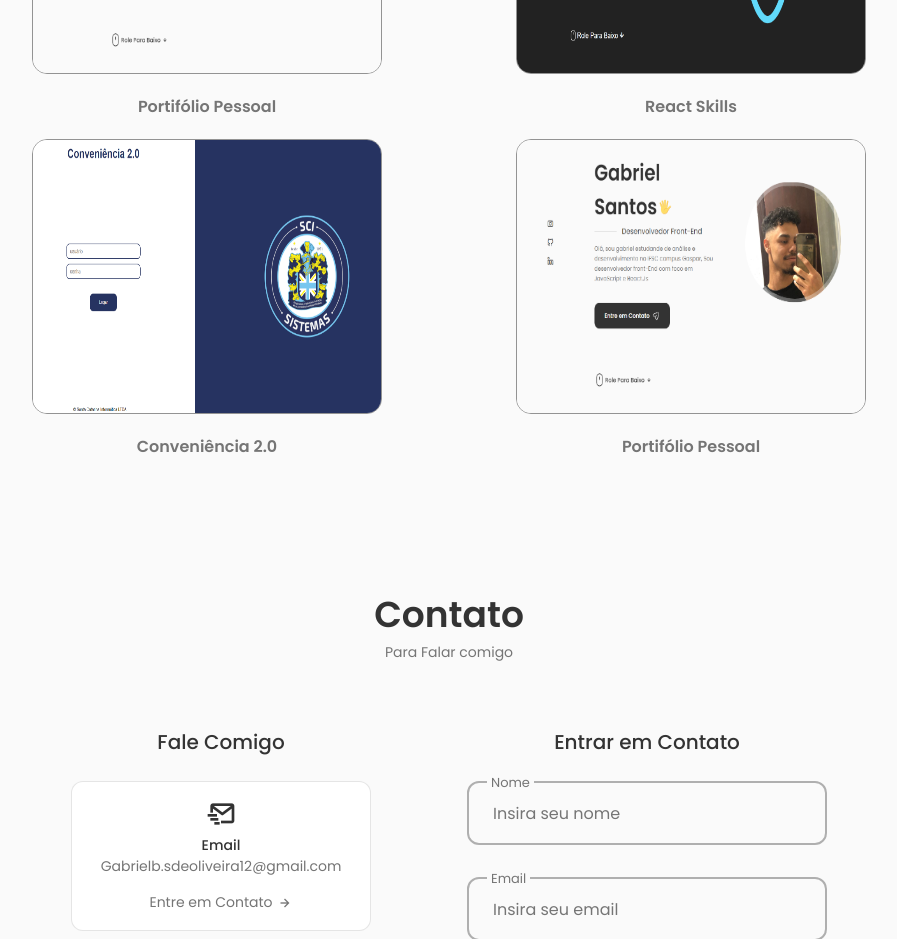
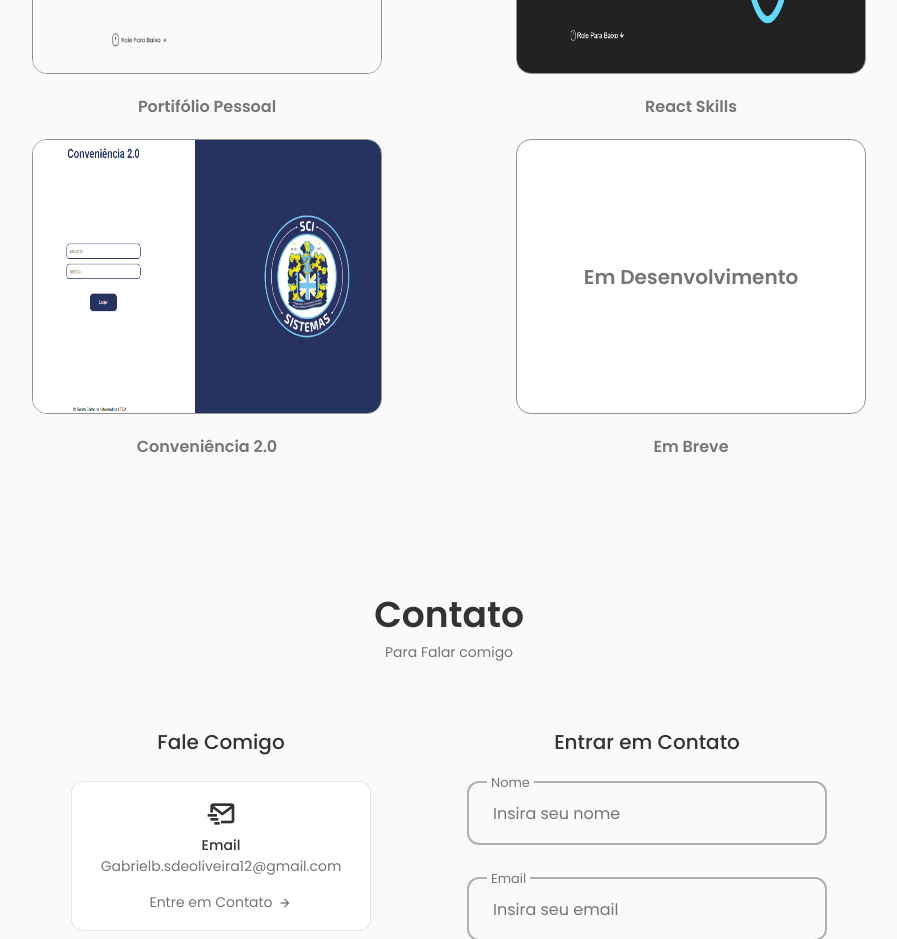
Before and after one commit to BielBatemarque/Portifolio, a React (Create React App) app: page / in a window 1280 px wide. Shown: the part 3780-4719 px from the top of the page, without its empty margins (191-1088 px from the left). Built offline with nearby package versions, Linux system fonts and the light colour scheme.

Commit message:
ajuste no projeto

```diff
--- a/src/components/Portifolio/index.jsx
+++ b/src/components/Portifolio/index.jsx
@@ -94,25 +94,11 @@ export const Componente = () => {
                     </div>
 
                     <div className="bloco4">
-                        <div className="conteudoBloco" onMouseEnter={() => setFlag4(true)} onMouseLeave={() => setFlag4(false)}>
-                            { flag4 === true ?
-                                <div className='conteudoSobre'>
-                                    <div className='tecnologias'>
-                                    <h4 className='title'>Portifólio Pessoal</h4>
-                                        <h4 className='desc'>Técnologias Utilizadas</h4>
-                                        <ul className='teclist'>
-                                        <i className="uil uil-react icon icon-react" onMouseEnter={() => setText('React.Js')}></i>
-                                        <i className="uil uil-java-script icon icon-js" onMouseEnter={() => setText('JavaScript')}></i>
-                                        <i className="uil uil-css3-simple icon icon-css" onMouseEnter={() => setText('Css')}></i>
-                                        </ul>
-                                    </div>
-                                        <h3 className='descTEc'>{text}</h3>
-                                </div>
-                                :
-                                <img src={Port} alt="Portifólio Pes'soa" className='imgb1'/>
-                        }
+                        <div className="conteudoBloco2">
+                            <h4>Em Desenvolvimento</h4>
                         </div>
-                        <h4 className="descricaoBlobo" >Portifólio Pessoal</h4>
+                     <h4 className="descricaoBlobo">Em Breve</h4>
+
                     </div>
                 </div>
             </div>
```
